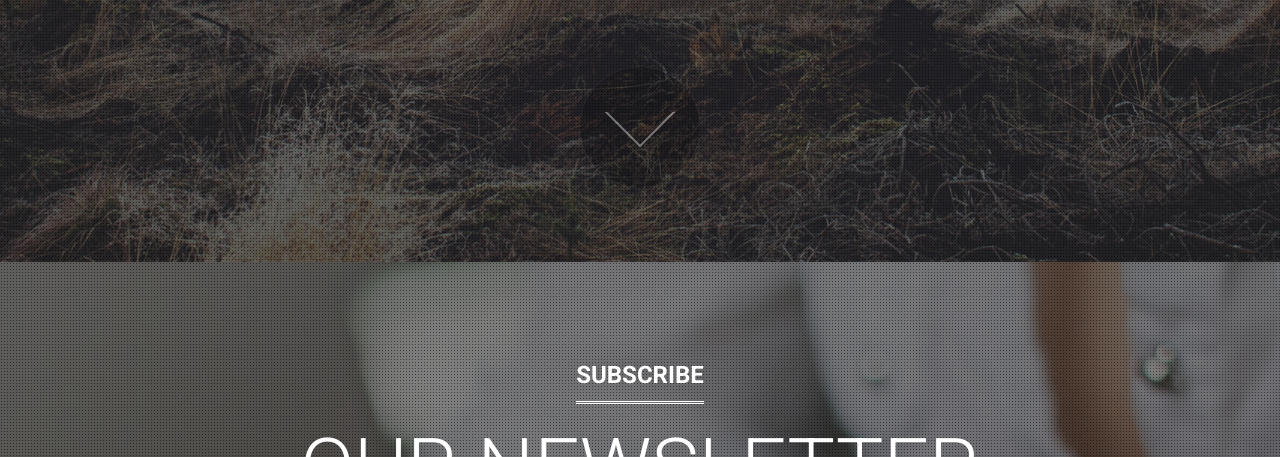
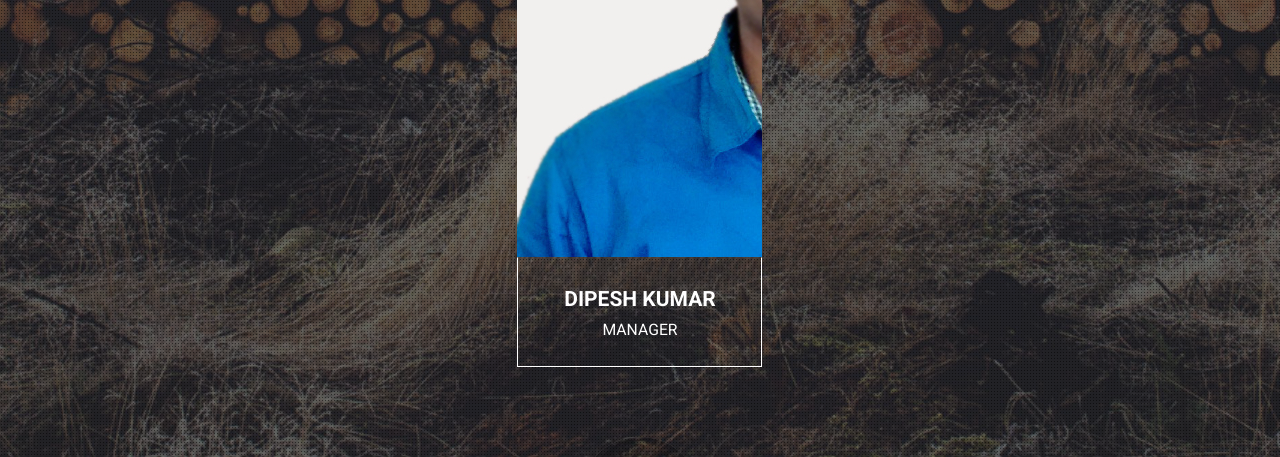
Before and after one commit to api-tech/apitech.asia, a plain HTML site: page index.html in a window 1280 px wide. Shown: the part 1809-2266 px from the top of the page. Drawn offline with Linux system fonts and the light colour scheme.

```diff
--- a/index.html
+++ b/index.html
@@ -217,7 +217,7 @@
 						<div class="col-sm-4">
 							<div class="team-member">
 								<figure>
-									<img src="images/team/team-member-1.jpg" alt="Team Member">
+									<img src="images/team/team-member-2.jpg" alt="Team Member">
 									<figcaption>
 										<p class="member-name">
 											Dipesh Kumar
```
